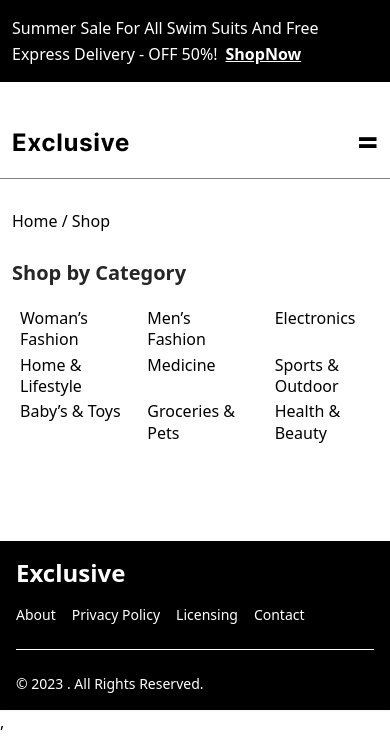
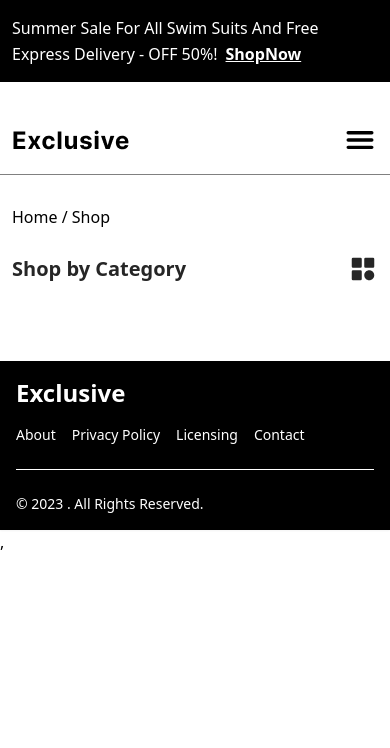
Before and after one commit to asaduzzaman-rahim/Ecommerce-Application-Development, a React (Vite) app: page /shop in a window 390 px wide. Shown: the top 748 px of the page. Built offline with nearby package versions, Linux system fonts and the light colour scheme.

Commit message:
Update to all Section

```diff
--- a/src/Component/Navber.jsx
+++ b/src/Component/Navber.jsx
@@ -8,6 +8,10 @@ import { Link } from "react-router-dom";
 import { RiShoppingCart2Line } from "react-icons/ri";
 import { RiSearchLine } from "react-icons/ri";
 import { IoIosHeartEmpty } from "react-icons/io";
+import { IoMenu } from "react-icons/io5";
+import { FaRegWindowClose } from "react-icons/fa";
+
+
 
 import Logo from "../assets/Logo.png"
 
@@ -51,7 +55,7 @@ const Navber = () => {
                         </div>
 
                         <button onClick={handleNavber}
-                        className='block lg:hidden font-bold text-4xl pr-3 cursor-pointer'>{!navber ? "=" : "x"}</button>
+                        className='block lg:hidden font-bold text-4xl pr-3 cursor-pointer'>{!navber?<IoMenu />:<FaRegWindowClose />}</button>
                     </Flex>
                 </nav>
             </Container>
--- a/src/Page/Shop.jsx
+++ b/src/Page/Shop.jsx
@@ -1,9 +1,19 @@
-import React from "react";
+import React, { useState } from "react";
 import Container from "../Component/Container";
 import Grid from "../Component/Grid";
-import CategorySection from "../Component/CategorySection";
+
+import { BiSolidCategory } from "react-icons/bi";
+
 
 const Shop = () => {
+
+  const [show, setShow] = useState(false)
+
+  const handleClick = ()=>{
+    setShow(!show)
+  }
+
+
   return (
     <>
     <div className="py-[30px] md:py-[50px] lg:py-[80px]">
@@ -15,9 +25,12 @@ const Shop = () => {
           <div className="lg:w-[30%] w-full">
             <span>Home / Shop</span>
             <div className=" py-[25px] md:py-[35px] lg:py-[50px]">
-              <h3 className="text-[20px] font-bold text-[#262626]">Shop by Category</h3>
-                <div className="   w-full  pl-2  lg:static  ">
-                  <ul className=" w-full text-[16px] py-5  text-xs lg:text-base lg:space-y-2 grid grid-cols-3  lg:grid-cols-1 gap-x-6 gap-y-1">
+              <div className="flex justify-between items-center ">
+                <h3 className="text-[20px] font-bold text-[#262626]">Shop by Category</h3>
+                <button onClick={handleClick} className="text-[30px] font-bold text-[#262626] cursor-pointer md:hidden"><BiSolidCategory /></button>
+              </div>
+              <div className={` ${show ? "block" : "hidden"} md:block`}>
+                  <ul className={` w-full  text-[16px] lg:py-5 py-2  text-xs lg:text-base lg:space-y-2 grid grid-cols-3 md:grid-cols-3 lg:grid-cols-1 gap-x-6 gap-y-1`}>
                     <li>Woman’s Fashion</li>
                     <li>Men’s Fashion </li>
                     <li>Electronics</li>
@@ -28,7 +41,7 @@ const Shop = () => {
                     <li>Groceries & Pets</li>
                     <li>Health & Beauty</li>
                   </ul>
-                </div>
+              </div>
             </div>
           </div>
 
```
